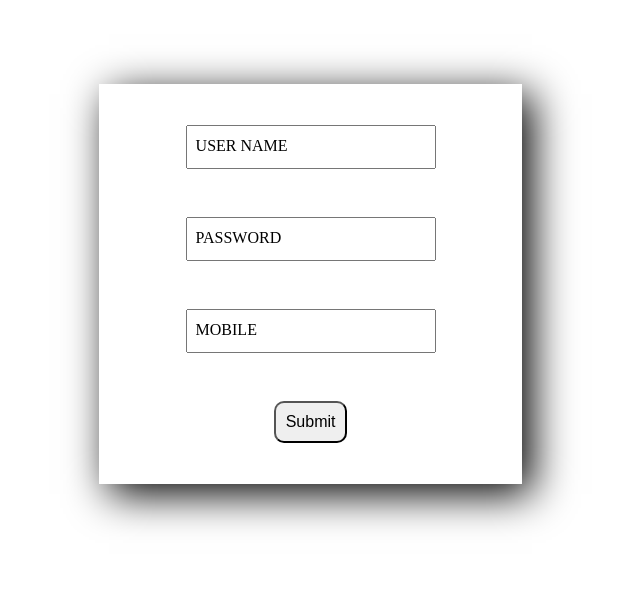
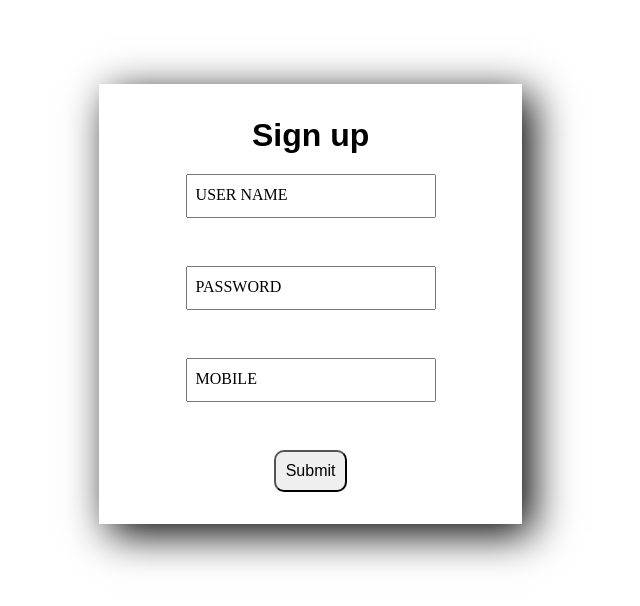
Before and after one commit to MohamedAadil07/Registration_form, a plain HTML site: page index.html in a window 1280 px wide. Shown: the part 116-722 px from the top of the page, without its empty margins (323-963 px from the left). Drawn offline with Linux system fonts and the light colour scheme.

Commit message:
modified

```diff
--- a/index.html
+++ b/index.html
@@ -8,6 +8,7 @@
 </head>
 <body>
     <div class="card">
+        <h1>Sign up</h1>
         <div class="inputBox">
             <input type="text" required>
             <span>user name</span>
--- a/style.css
+++ b/style.css
@@ -9,6 +9,11 @@ body{
     width: max-content;
 }
 
+h1{
+    margin: 0 0 20px 0;
+    font-family: 'Mooli', sans-serif;
+}
+
 .card{
     margin-top: 200px;
     margin-left: 100%;
@@ -17,7 +22,7 @@ body{
     display: flex;
     justify-content: center;
     align-items: center;
-    height: 50vh;
+    height: 55vh;
     flex-direction: column;
     box-shadow:  10px 10px 40px black;
 }
```
